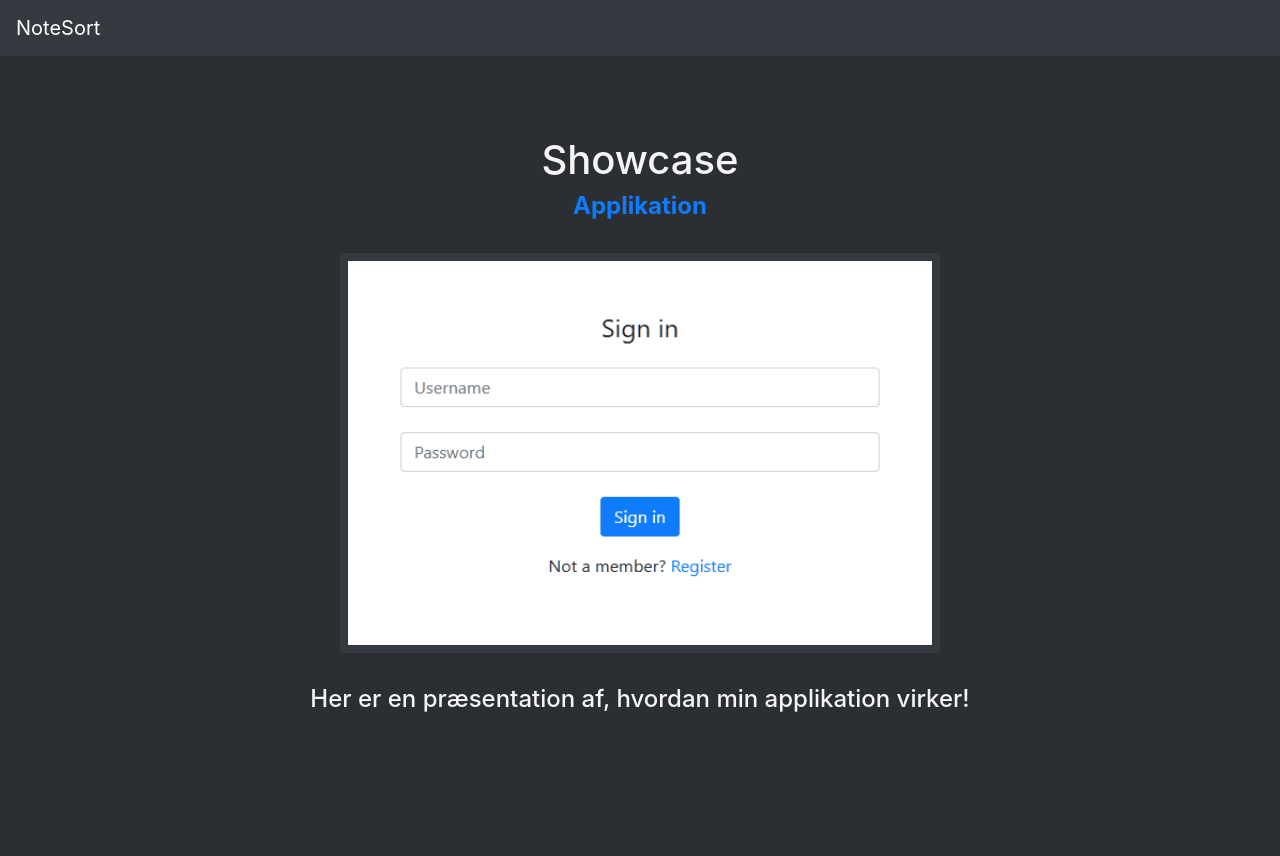
After one commit to Andreasgdp/NoteSort, a Flask app: template app/templates/slide4.html in a window 1280 px wide. The commit adds this page. Run offline with Flask 2, Linux system fonts and the light colour scheme; the template is opened without the code that fills it, so the values that code supplies are empty; some libraries are stand-ins or nearby versions.

Commit message:
Up to slide 4 complete

```diff
--- a/app/main.py
+++ b/app/main.py
@@ -14,7 +14,7 @@ with app.app_context():
     data = Database()
 
 # !Presentation---------------------------------------------------------------------------------------------------------------------
-total_slides = 3
+total_slides = 4
 # !Presentation stop----------------------------------------------------------------------------------------------------------------
 
 
--- a/app/static/slides.css
+++ b/app/static/slides.css
@@ -1,9 +1,19 @@
+.slide{
+	background-color: #2b2f33;
+	height: 100vh;
+	color: whitesmoke;
+}
+
+p {
+	font-size: large;
+}
+
 .title-area {
 	text-align: center;
 }
 
 .slide-heading {
-	padding-top: 1rem;
+	padding-top: 5rem;
 }
 
 .presentation-area {
@@ -11,10 +21,57 @@
 	text-align: center;
 }
 
+.left {
+	text-align: left;
+	padding-left: 2rem;
+}
+
 .round-image {
 	width: 400px;
 	height: 400px;
-	position: relative;
 	overflow: hidden;
 	border-radius: 50%;
 }
+
+.confined-image {
+	width: 800px;
+	height: 400px;
+	position: relative;
+	overflow: hidden;
+	border: 0.5rem solid #33393f;
+	border-top: none;
+}
+
+.short-text {
+	padding-top: 2rem;
+}
+
+.nametag {
+	padding-top: 3rem;
+}
+.grid-parent {
+	display: grid;
+	grid-template-columns: 1fr 1fr
+}
+
+.grid-parent-3 {
+	display: grid;
+	grid-template-columns: 1fr 1fr 1fr
+}
+.blue-title{
+	color: #0f7bfd;
+	font-weight: bold;
+}
+
+.green-title{
+	color: green;
+}
+
+.inline {
+	display: inline;
+}
+
+.spacing {
+	padding-left: 0.5rem;
+	padding-right: 0.5rem;
+}
--- /dev/null
+++ b/app/templates/slide4.html
@@ -0,0 +1,28 @@
+{% extends "header.html" %} {% block content %}
+<link
+	rel="stylesheet"
+	type="text/css"
+	href="{{ url_for('static', filename='slides.css') }}"
+/>
+<div class="slide">
+	<div class="title-area">
+		<h1 class="slide-heading">Showcase</h1>
+		<h4 class="slide-subheading blue-title">Applikation</h4>
+	</div>
+
+	<div class="presentation-area">
+		<a href="/">
+			<img
+				class="confined-image"
+				style="border-top: 0.5rem solid #33393f; width: 600px;"
+				src="./static/Images/pres_image_2.png"
+				alt="Image"
+			/>
+		</a>
+		<h4 class="short-text">
+			Her er en præsentation af, hvordan min applikation virker!
+		</h4>
+	</div>
+</div>
+
+{% endblock content %}
```
Also changed, not shown: app/templates/slide1.html (+5 -3 lines), app/templates/slide2.html (+13 -6 lines), app/templates/slide3.html (+73 -0 lines), app/main.db, app/static/Images/pres_image_1.png (added), app/static/Images/pres_image_2.png (added), 1 other file.
